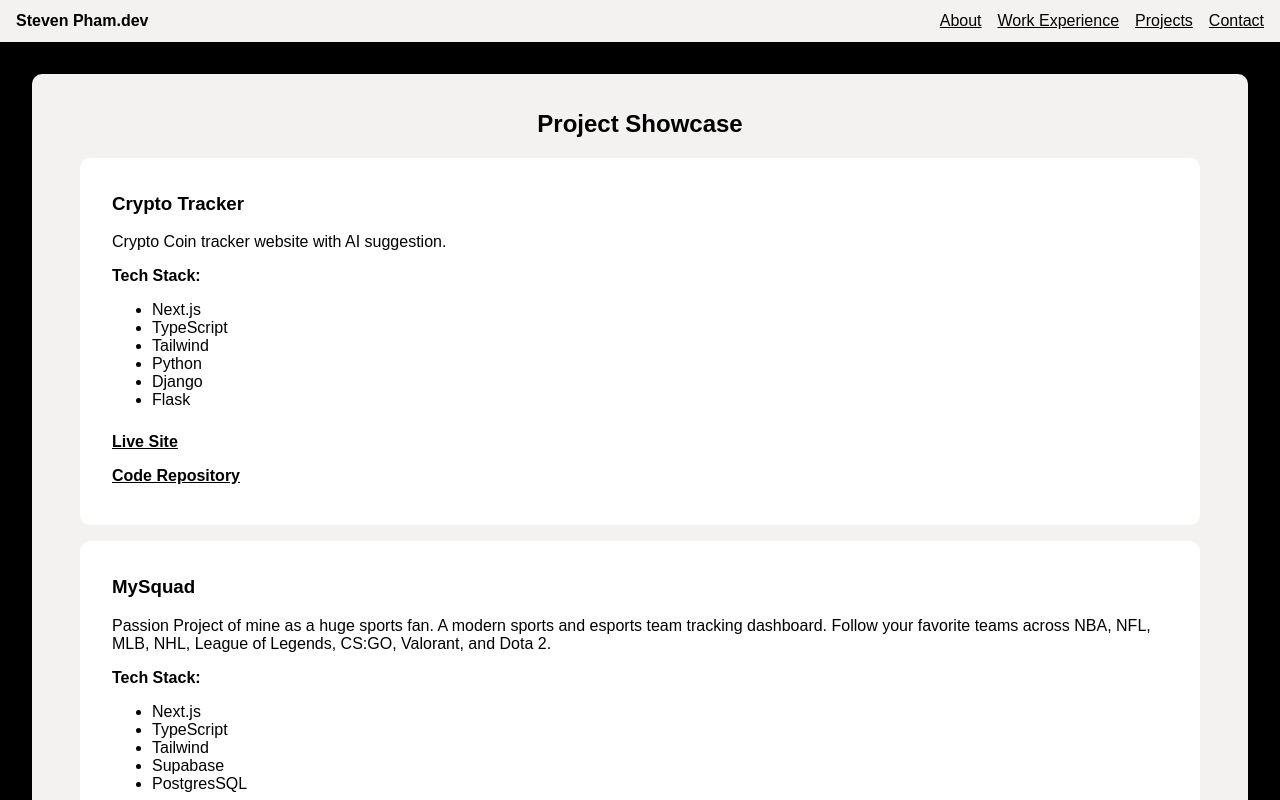
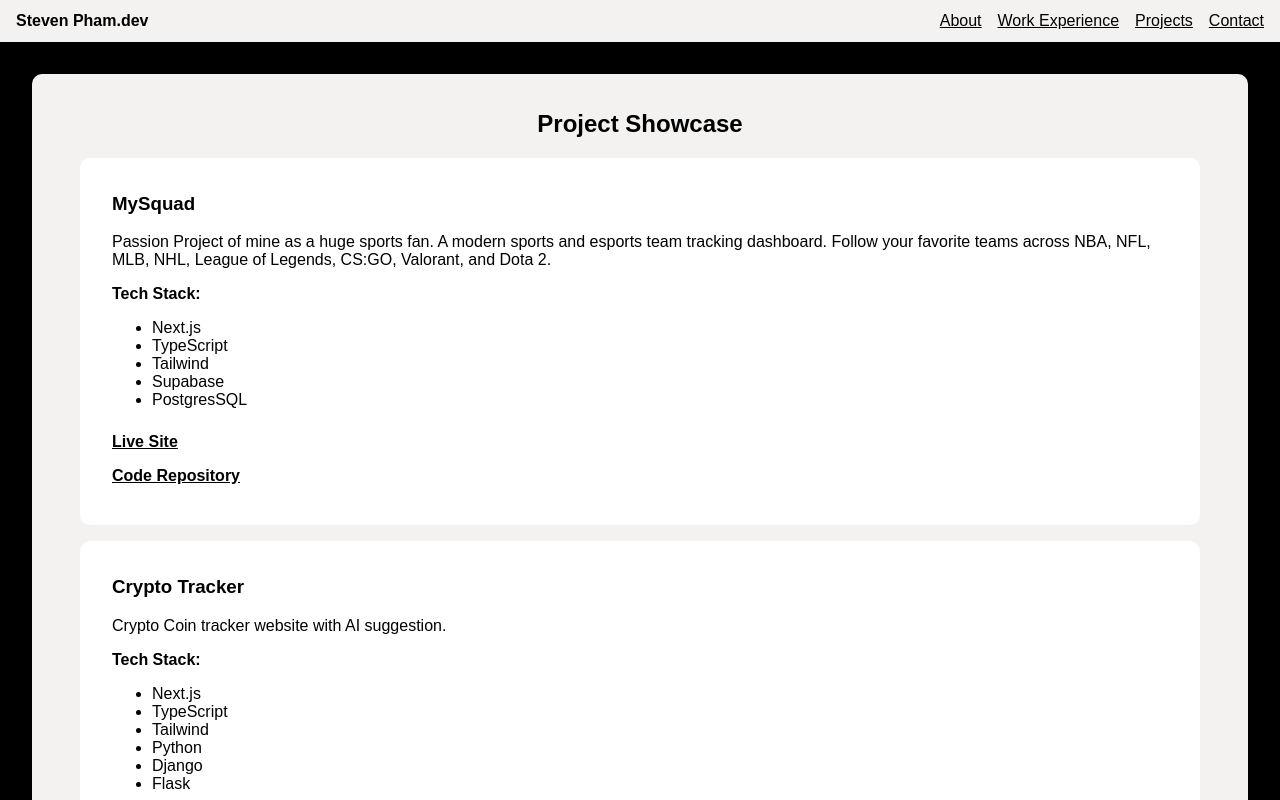
Before and after one commit to xStevenTP/personal-website, a Next.js app in the folder src/frontend/: page /projects in a window 1280 px wide. Shown: the top 800 px of the page. Built offline with nearby package versions, Linux system fonts and the light colour scheme.

Commit message:
Minor project update

```diff
--- a/src/frontend/app/projects/page.tsx
+++ b/src/frontend/app/projects/page.tsx
@@ -5,20 +5,20 @@ export const metadata = { title: 'Projects — Steven Pham' };
 
 const projects : Project[] = [
   {
+    id: "my-squad",
+    name: "MySquad",
+    description: "Passion Project of mine as a huge sports fan. A modern sports and esports team tracking dashboard. Follow your favorite teams across NBA, NFL, MLB, NHL, League of Legends, CS:GO, Valorant, and Dota 2.",
+    tags: ["Next.js", "TypeScript", "Tailwind", "Supabase", "PostgresSQL"],
+    liveUrl: "https://my-squads.vercel.app",
+    repoUrl: "https://github.com/xStevenTP/MySquad",
+  },
+  {
     id: "crypto-tracker",
     name: "Crypto Tracker",
     description: "Crypto Coin tracker website with AI suggestion.",
     tags: ["Next.js", "TypeScript", "Tailwind", "Python", "Django", "Flask"],
     liveUrl: "https://crypto-tracker.vercel.app",
     repoUrl: "https://github.com/xStevenTP/CryptoTracker",
-  },
-  {
-    id: "my-squad",
-    name: "MySquad",
-    description: "Passion Project of mine as a huge sports fan. A modern sports and esports team tracking dashboard. Follow your favorite teams across NBA, NFL, MLB, NHL, League of Legends, CS:GO, Valorant, and Dota 2.",
-    tags: ["Next.js", "TypeScript", "Tailwind", "Supabase", "PostgresSQL"],
-    liveUrl: "https://my-squads.vercel.app",
-    repoUrl: "https://github.com/xStevenTP/MySquad",
   },
 ];
 
```
